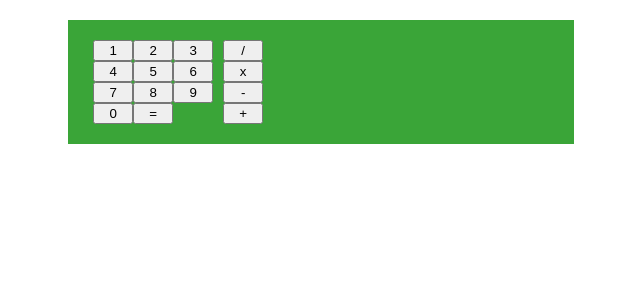
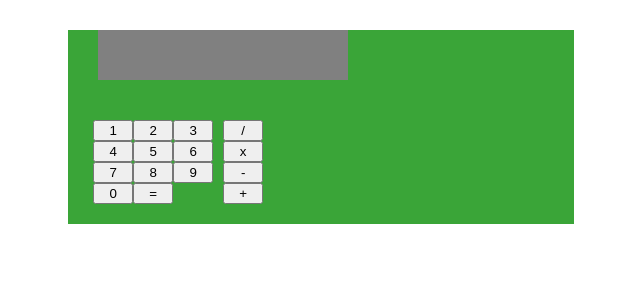
Before and after one commit to Pedrocardo005/calculadoraangular, an Angular app: page / in a window 1280 px wide. Shown: the top 300 px of the page, without its empty margins (319-959 px from the left). Built offline with nearby package versions, Linux system fonts and the light colour scheme.

Commit message:
Cria a parte de textos
 - Corrige o historico para ter apenas dois itens digitados

```diff
--- a/src/app/app.component.css
+++ b/src/app/app.component.css
@@ -2,6 +2,14 @@
     margin: auto;
     background-color: #3AA538;
     width: 40%;
+}
+
+.textos {
+    width: 250px;
+    height: 50px;
+    margin: 30px;
+    margin-bottom: 0px;
+    background-color: gray;
 }
 
 .calculadora {
--- a/src/app/app.component.html
+++ b/src/app/app.component.html
@@ -1,4 +1,5 @@
 <div class="box">
+  <div class="textos">
     <div>
       <p *ngFor="let resultado of resultados">
         {{ resultado }}
@@ -7,6 +8,7 @@
 
     <div class="historico">
       <p>{{ digitadas }}</p>
+    </div>
   </div>
 
   <div class="calculadora">
--- a/src/app/app.component.ts
+++ b/src/app/app.component.ts
@@ -36,6 +36,10 @@ export class AppComponent {
     const valor = String(event.target.value);
 
     this.digitadas += valor;
+
+    if (this.resultados.length > 1) {
+      this.resultados.shift();
+    }
   }
 
   doOperation() {
```
Lines whose indentation alone changed are shown as unchanged.
